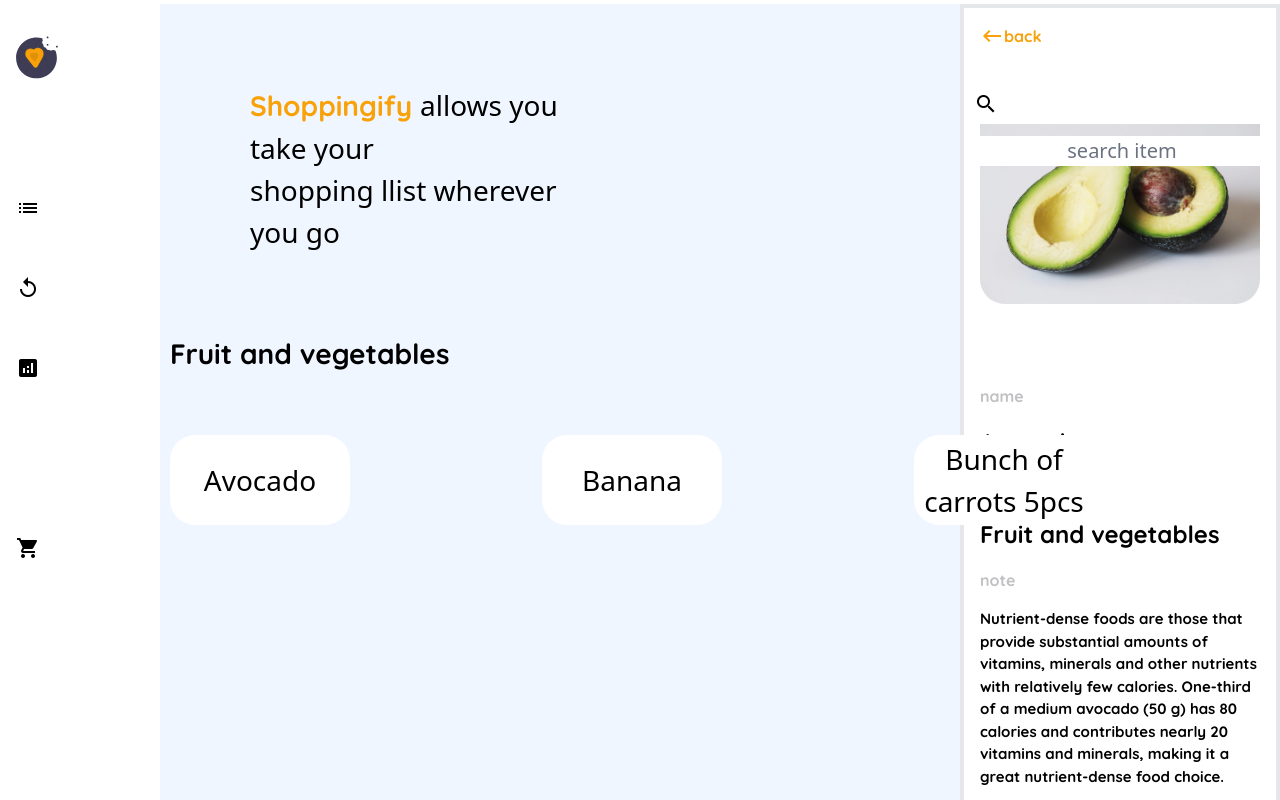
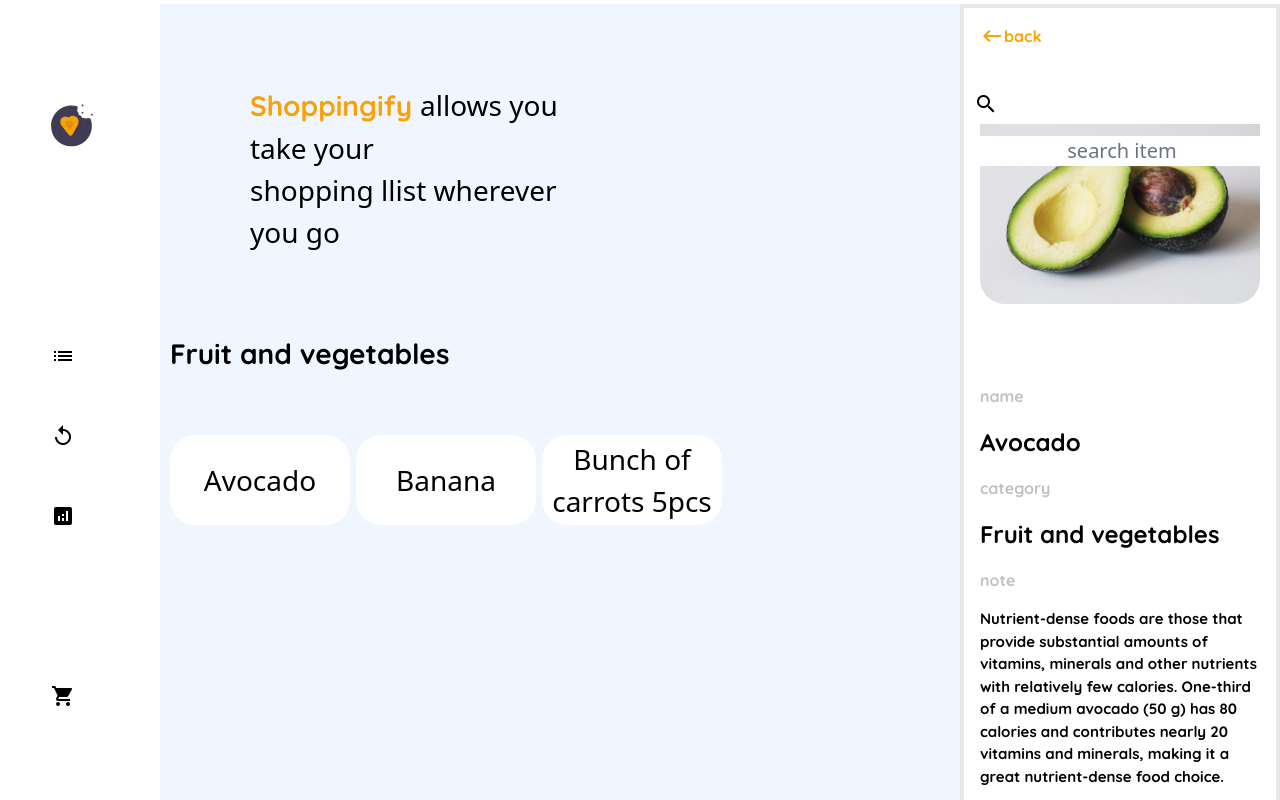
Before and after one commit to DAlSantana/Shoppingify, an Angular app: page / in a window 1280 px wide. Shown: the top 800 px of the page. Built offline with nearby package versions, Linux system fonts and the light colour scheme; what @tailwindcss/typography would draw is missing.

Commit message:
Correcao de css no sidebar

```diff
--- a/src/app/core/sidebar/sidebar.component.html
+++ b/src/app/core/sidebar/sidebar.component.html
@@ -7,7 +7,7 @@
             </button>
 
         </div>
-        <div class="button-box tooltip mt-20">
+        <div class="button-box tooltip mt-40">
                 <span class="tooltiptext">Itens</span>
             <button>
                 <span class="material-icons ">
@@ -33,7 +33,7 @@
                     </span>
             </button>
         </div>
-        <div class="button-box margin-car" >
+        <div class="button-box margin-car mt-40" >
             <button>
                 <span class="material-icons">
                     shopping_cart
--- a/src/app/core/sidebar/sidebar.component.sass
+++ b/src/app/core/sidebar/sidebar.component.sass
@@ -4,12 +4,13 @@
     margin-left:1rem
 
 .margin-div
-    margin-top:2rem
+    margin-left: 35px
+    margin-top: 100px
     width:100px
     height:100em
 
 .first-content
-    width: 5em
+    width: 1em
     height: 100%
     position: fixed
 
--- a/src/app/shared/itens/itens.component.html
+++ b/src/app/shared/itens/itens.component.html
@@ -31,7 +31,7 @@
         <div class="font">
             Fruit and vegetables
         </div>
-        <div class="grid grid-cols-3 gap-4 mt-10">
+        <div class="grid grid-cols-6 gap-4 mt-10">
             <div >
                 <button (click)="openModal('custom-modal-1')" class="fruit-component mt-5">Avocado</button>
             </div>
```
